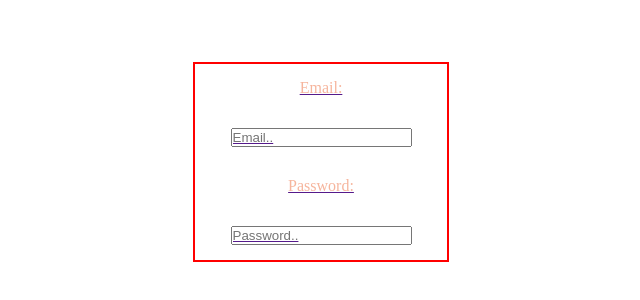
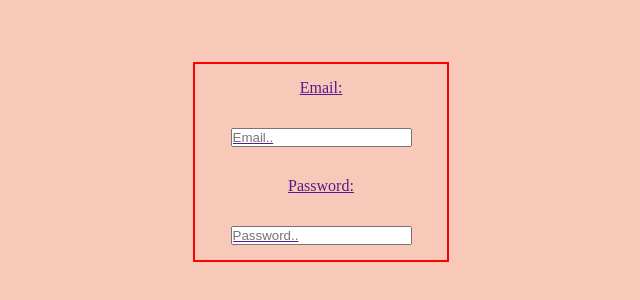
Before and after one commit to fidashn/newProject1, a React (Create React App) app: page /signIn in a window 1280 px wide. Shown: the part 238-538 px from the top of the page, without its empty margins (319-959 px from the left). Built offline with nearby package versions, Linux system fonts and the light colour scheme.

Commit message:
styling backgrouds

```diff
--- a/src/App.css
+++ b/src/App.css
@@ -2,6 +2,10 @@
   padding: 0;
   margin: 0;
   box-sizing: border-box;
+}
+
+.homeWrapper{
+  background-color: rgb(220, 192, 247);
 }
 
 .nav-list, .footer-list {
@@ -99,7 +103,7 @@ border: 2px red solid;
   justify-content: space-around;
   align-items: center;
   height: 100vh;
-  color: rgb(188, 247, 227);
+  background-color: rgb(199, 244, 229);
 }
 
 
@@ -108,7 +112,7 @@ border: 2px red solid;
   justify-content: space-around;
   align-items: center;
   height: 100vh;
-  color:rgb(246, 181, 157);
+  background-color:rgb(248, 201, 184);
 }
 
 
--- a/src/Components/Home.js
+++ b/src/Components/Home.js
@@ -5,7 +5,7 @@ import Cards from '../Components/Cards.jsx';
 
 function Home() {
   return (
-    <div>
+    <div className='homeWrapper'>
     <Navbar />
     <Cards />
     <Footer/>
```
